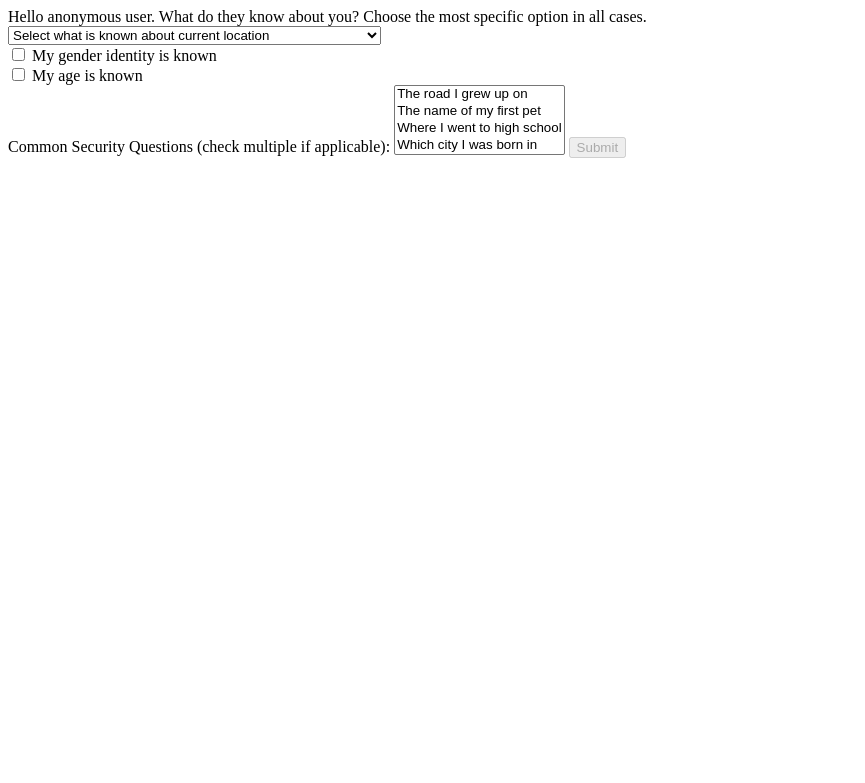
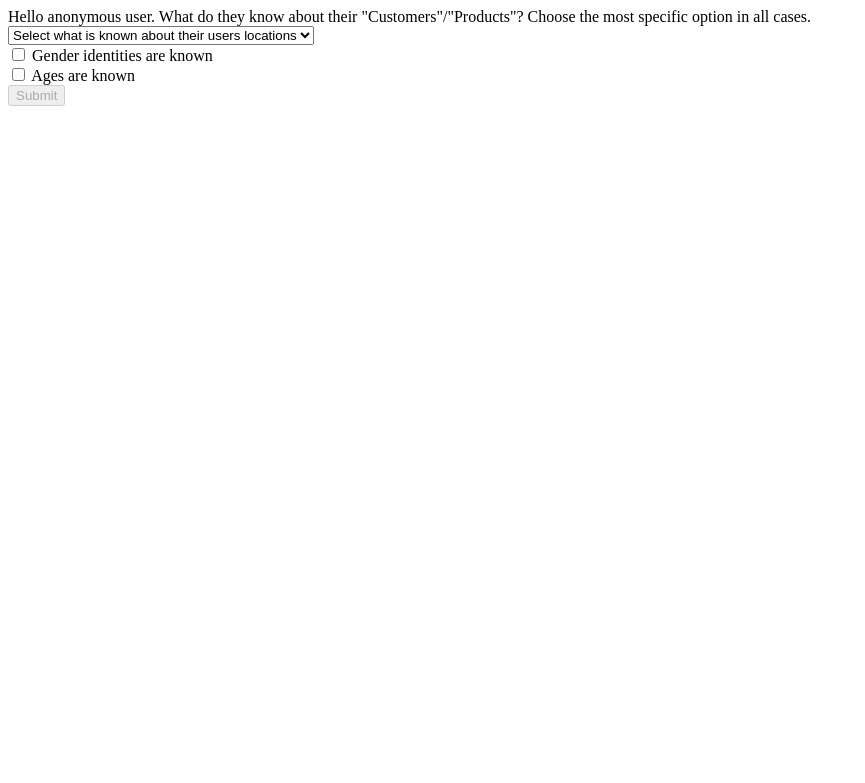
Before and after one commit to Cobord/Identifiable, a Flask app: page / in a window 1280 px wide. Shown: the top 783 px of the page, without its empty margins (0-865 px from the left). Run offline with Flask 2, Linux system fonts and the light colour scheme.

Commit message:
Options in the refinement forms, more accurate description of what calculated

```diff
--- a/application.py
+++ b/application.py
@@ -1,6 +1,6 @@
 from typing import List
 from flask import Flask, render_template, request
-from locationEntropy import just_country_info, just_city_info
+from locationEntropy import just_country_info, just_city_info, no_location_known
 # from locationEntropy import just_country_gender, just_country_age, just_country_age_gender
 # from locationEntropy import just_city_gender, just_city_age, just_city_age_gender
 
@@ -17,28 +17,48 @@ def calculation():
     known_age : bool= request.form.get("known_age",False)
     known_security : List[str] = request.form.get("known_security",[])
     info_now : str = ""
-    if known_loc == "Country" and len(known_security)==0:
-        if not(known_gender) and not(known_age):
-            info_now = just_country_info()
-        elif known_gender and not(known_age):
-            info_now = just_country_gender()
-        elif known_age and not(known_gender):
-            info_now = just_country_age()
+    if known_loc == "Country":
+        known_loc_specific : str = request.form.get("Country","All countries")
+        if known_loc_specific == "All countries" and len(known_security)==0:
+            if not(known_gender) and not(known_age):
+                info_now = just_country_info()
+            elif known_gender and not(known_age):
+                return render_template("error.html")
+                info_now = just_country_gender()
+            elif known_age and not(known_gender):
+                return render_template("error.html")
+                info_now = just_country_age()
+            else:
+                return render_template("error.html")
+                info_now = just_country_age_gender()
         else:
-            info_now = just_country_age_gender()
-    elif known_loc == "City" and len(known_security)==0:
-        if not(known_gender) and not(known_age):
-            info_now = just_city_info()
-        elif known_gender and not(known_age):
-            info_now = just_city_gender()
-        elif known_age and not(known_gender):
-            info_now = just_city_age()
+            return render_template("error.html")
+    elif known_loc == "City":
+        known_loc_specific : str = request.form.get("City","All cities")
+        if known_loc_specific == "All cities" and len(known_security)==0:
+            if not(known_gender) and not(known_age):
+                info_now = just_city_info(None,None)
+            elif known_gender and not(known_age):
+                return render_template("error.html")
+                info_now = just_city_gender()
+            elif known_age and not(known_gender):
+                return render_template("error.html")
+                info_now = just_city_age()
+            else:
+                return render_template("error.html")
+                info_now = just_city_age_gender()
         else:
-            info_now = just_city_age_gender()
+            return render_template("error.html")
     elif known_loc == "State":
         return render_template("error.html")
     elif known_loc == "NoLocation":
-        return render_template("error.html")
+        if len(known_security)==0:
+            try:
+                info_now = no_location_known(known_age,known_gender)
+            except ValueError:
+                return render_template("error.html")
+        else:
+            return render_template("error.html")
     else:
         return render_template("error.html")
     return render_template("calculation.html", info_importance=info_now)
--- a/templates/home.html
+++ b/templates/home.html
@@ -1,40 +1,55 @@
 {% extends "layout.html" %}
 
 {% block body %}
-    Hello anonymous user. What do they know about you? Choose the most specific option in all cases.
+    Hello anonymous user. What do they know about their "Customers"/"Products"? Choose the most specific option in all cases.
     <form action = "calculation" method="post">
 
         <select id = "known_loc" name="known_loc" onchange="knownLocChange(this)">
-            <option value="" selected disabled hidden>Select what is known about current location</option>
-            <option value="Country">My country of residence</option>
-            <option value="City">My city of residence</option>
-            <option value="State">That I am in a reside in a specific State of the United States</option>
-            <option value="NoLocation">They know nothing about my location</option>
+            <option value="" selected disabled hidden>Select what is known about their users locations</option>
+            <option value="Country">Country of residence</option>
+            <option value="City">City of residence</option>
+            <option value="State">Specific State of the United States</option>
+            <option value="NoLocation">They know nothing about user locations</option>
         </select><br>
 
         <select class="LocationSpecificClass" name="Country" id="CountrySpecific" hidden>
-            <option value="All countries">All Countries</option>
-            <option value="__ countries">___ Countries</option>
+            <option value="All countries">All countries are options to choose from</option>
+            <option value="African countries">All African countries are options to choose from</option>
+            <option value="Asian countries">All Asian countries are options to choose from</option>
+            <option value="European countries">All European countries are options to choose from</option>
+            <option value="North American countries">All North American countries are options to choose from</option>
+            <option value="South American countries">All South American countries are options to choose from</option>
+            <option value="OECD countries">All OECD countries are options to choose from</option>
+            <option value="NATO countries">All NATO countries are options to choose from</option>
         </select>
 
         <select class="LocationSpecificClass" name="City" id="CitySpecific" hidden>
             <option value="All cities">All Cities</option>
-            <option value="__ cities">___ Cities</option>
+            <option value="Cities in Africa">All cities in all African countries are options to choose from</option>
+            <option value="Cities in Asia">All cities in all Asian countries are options to choose from</option>
+            <option value="Cities in Europe">All cities in all European countries are options to choose from</option>
+            <option value="Cities in North America">All cities in all North American countries are options to choose from</option>
+            <option value="Cities in South America">All cities in all South American countries are options to choose from</option>
+            <option value="Cities in OECD countries">All cities in all OECD countries are options to choose from</option>
+            <option value="Cities in NATO countries">All cities in all NATO countries are options to choose from</option>
         </select>
 
         <select class="LocationSpecificClass" name="State" id="StateSpecific" hidden>
-            <option value="All states">All States</option>
-            <option value="__ states">___ States</option>
+            <option value="All states">All States are options to choose from</option>
+            <option value="Eastern states">All states in Eastern Time Zone</option>
+            <option value="Central states">All states in Central Time Zone</option>
+            <option value="Mountain states">All states in Mountain Time Zone</option>
+            <option value="Pacific states">All states in Pacific Time Zone</option>
         </select>
 
         <input type="checkbox" id="known_gender" name="known_gender">
-            <label for="known_gender"> My gender identity is known</label><br>
+            <label for="known_gender"> Gender identities are known</label><br>
 
         <input type="checkbox" id="known_age" name="known_age" value="known_age">
-            <label for="known_age"> My age is known</label><br>
+            <label for="known_age"> Ages are known</label><br>
 
-        <label for="known_security">Common Security Questions (check multiple if applicable):</label>
-            <select id="known_security" name="known_security" size="4" multiple>
+        <label hidden for="known_security">Common Security Questions (check multiple if applicable):</label>
+            <select id="known_security" name="known_security" size="4" multiple hidden>
               <option value="road_name">The road I grew up on</option>
               <option value="pet_name">The name of my first pet</option>
               <option value="high_school">Where I went to high school</option>
```
Also changed, not shown: locationEntropy.py (+39 -6 lines).
